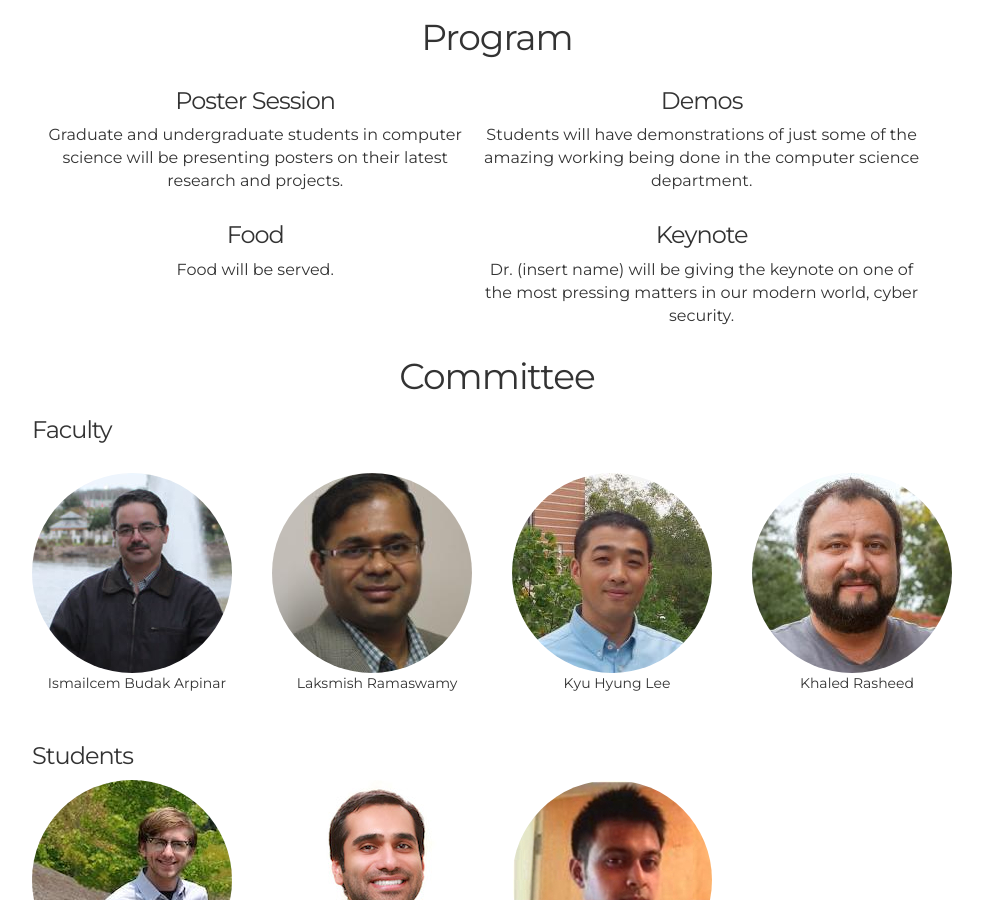
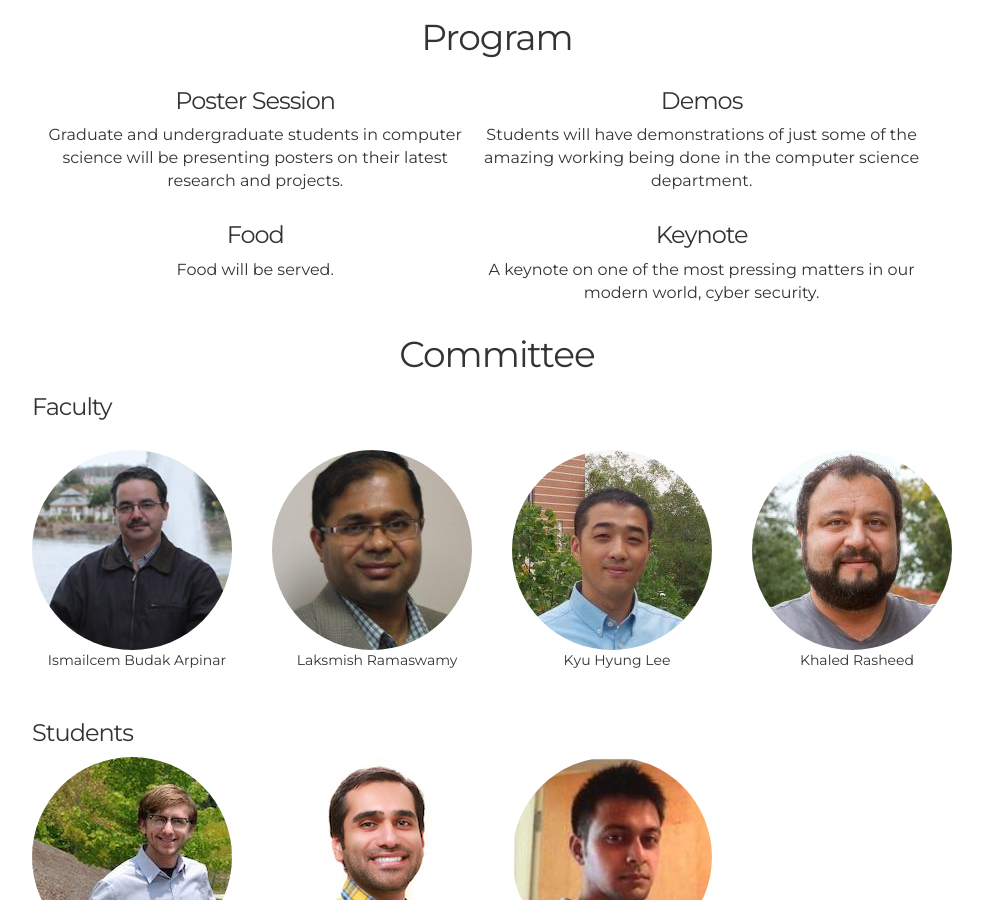
Before and after one commit to ugacs-researchday/ugacs-researchday.github.io, a Jekyll site: the page built from index.html, in a window 1280 px wide and 900 px high, scrolled down 1254 px. Shown: the whole window, without its empty margins (143-1126 px from the left). Built offline with Jekyll 4.4.1, drawn with Linux system fonts in a browser that asks for light colours.

Commit message:
Update projects.html

```diff
--- a/_includes/projects.html
+++ b/_includes/projects.html
@@ -38,7 +38,7 @@
     <div class="six columns">
       <h3> Keynote </h3>
       <p>
-        Dr. (insert name) will be giving the keynote on one of the most pressing matters in our modern world, cyber security.
+       A keynote on one of the most pressing matters in our modern world, cyber security.
       </p>
     </div>
   </div>
```
